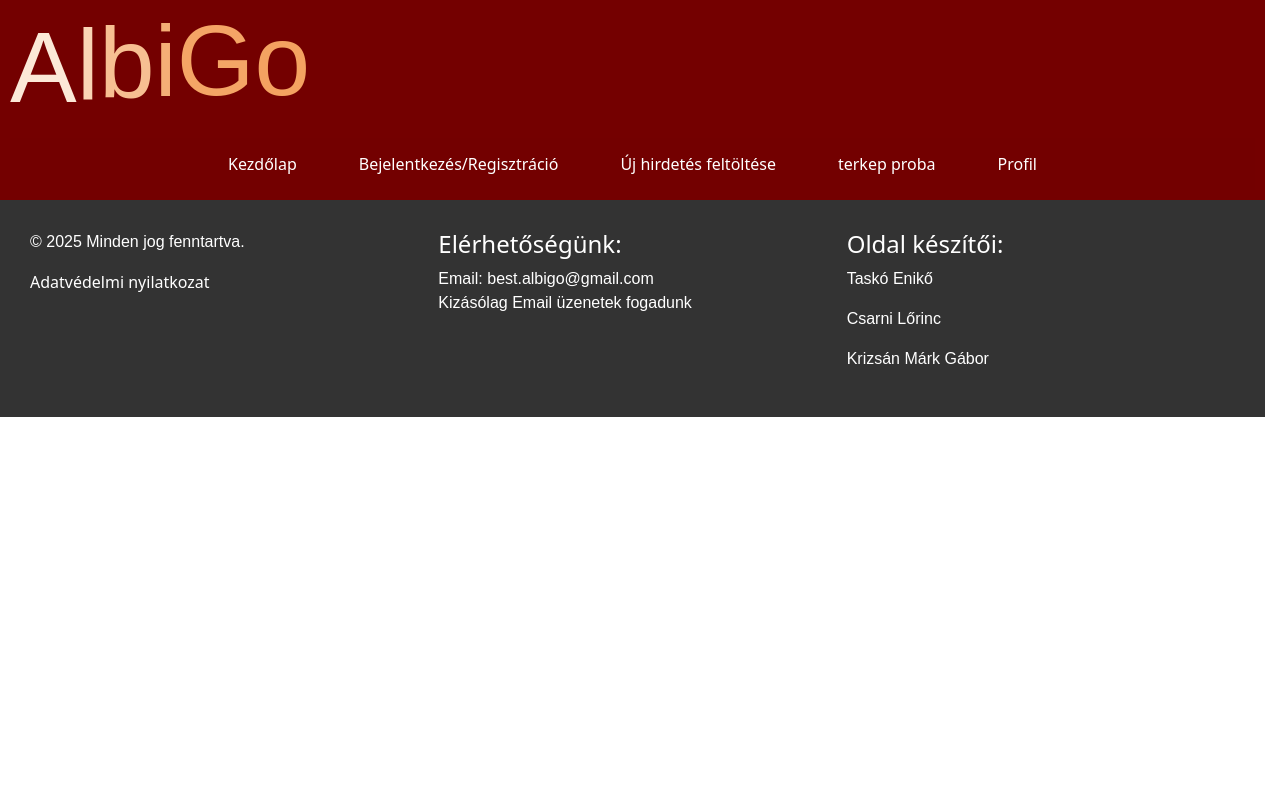
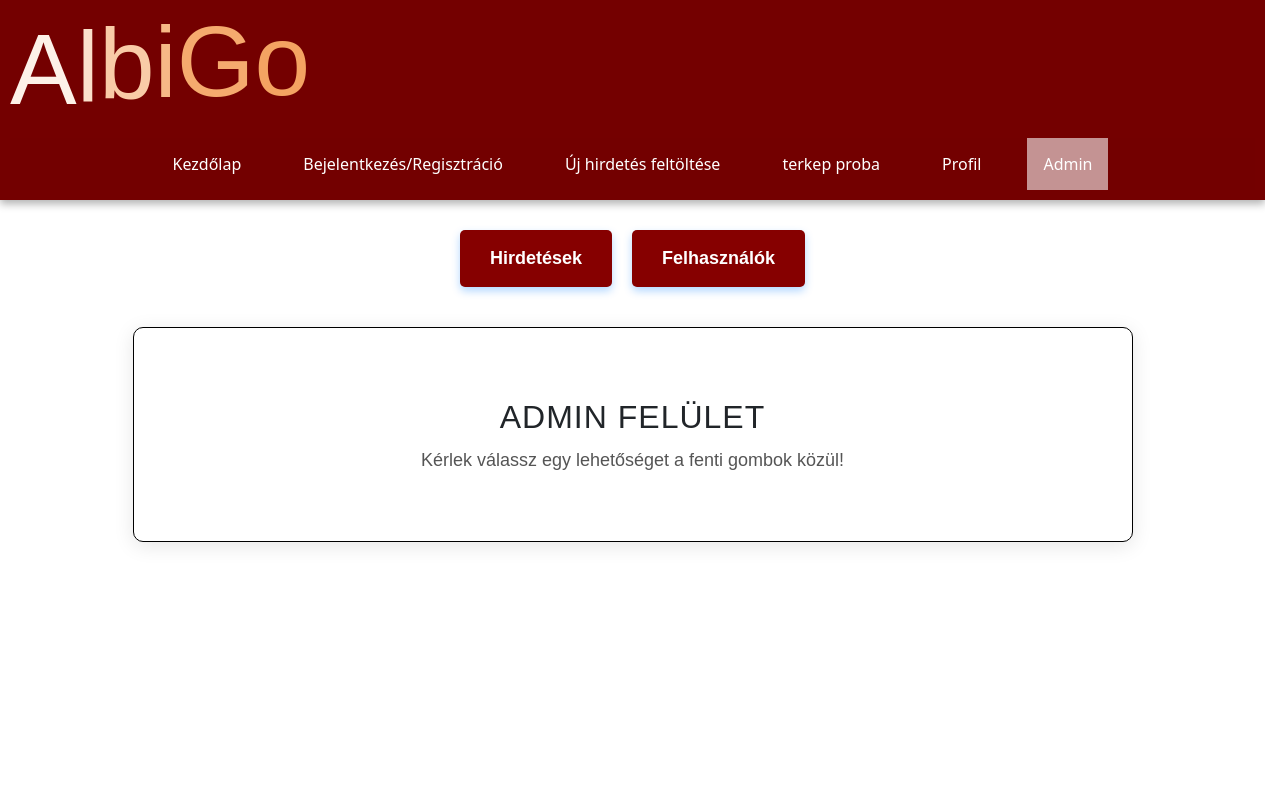
Before and after one commit to Lorinc19/VizsgaFrontend, a React (Create React App) app: page /admin in a window 1280 px wide. Shown: the top 800 px of the page. Built offline with nearby package versions, Linux system fonts and the light colour scheme.

Commit message:
Admin felület pipa

```diff
--- /dev/null
+++ b/src/Admin.css
@@ -0,0 +1,139 @@
+/* Alap stílusok az admin felülethez */
+.admin-felület {
+  font-family: 'Arial', sans-serif;
+  display: flex;
+  flex-direction: column;
+  align-items: center;
+  margin-top: 30px;
+  background-color: #ffffff; /* Világos háttérszín */
+  min-height: 100vh; /* Az oldal kitöltése */
+}
+
+/* Gombok elhelyezése */
+.gombok-tartó {
+  display: flex;
+  gap: 20px;
+  margin-bottom: 40px;
+}
+
+/* Gombok stílusa */
+.gomb {
+  padding: 15px 30px;
+  font-size: 18px;
+  font-weight: bold;
+  cursor: pointer;
+  background-color: #860000; /* Kék háttér */
+  color: white;
+  border: none;
+  border-radius: 5px;
+  transition: all 0.3s ease;
+  box-shadow: 0px 4px 8px rgba(0, 123, 255, 0.3); /* Árnyék */
+}
+
+.gomb:hover {
+  background-color: #cb4a4ac5; /* Sötétebb kék hover esetén */
+  transform: translateY(-2px); /* Finom kiemelés */
+}
+
+.gomb:focus {
+  outline: none; /* Eltávolítja az alapértelmezett fókuszkeretet */
+  box-shadow: 0px 0px 10px rgba(0, 123, 255, 0.5); /* Erősebb árnyék */
+}
+
+/* Tartalom szekció */
+.tartalom {
+  width: 85%;
+  max-width: 1000px;
+  text-align: center;
+  padding: 30px;
+  border: 1px solid #000000;
+  border-radius: 10px;
+  background-color: #ffffff;
+  box-shadow: 0 4px 20px rgba(0, 0, 0, 0.1); /* Árnyék a tartalom körül */
+}
+
+/* Szekciók stílusa */
+.szekcio {
+  padding: 20px;
+  margin-top: 20px;
+}
+
+/* Fejlécek */
+h2 {
+  font-size: 28px;
+  color: #333;
+  font-weight: bold;
+  margin-bottom: 20px;
+  text-transform: uppercase;
+  letter-spacing: 1px;
+}
+
+/* Üres tartalom szövege */
+.szekcio p {
+  font-size: 18px;
+  color: #555;
+  line-height: 1.6;
+  margin-top: 10px;
+}
+
+/* Kártyák elrendezése */
+.kartya-kontener {
+  display: grid;
+  grid-template-columns: repeat(auto-fit, minmax(250px, 1fr));
+  gap: 20px;
+  padding-top: 20px;
+}
+
+/* Minimalista kártya stílus */
+.minimalis-kartya {
+  background-color: #f9f9f9;
+  border: 1px solid #e4acac;
+  border-radius: 10px;
+  overflow: hidden;
+  box-shadow: 0 4px 12px rgba(0, 0, 0, 0.1);
+  transition: all 0.3s ease;
+  display: flex;
+  flex-direction: column;
+  height: 100%; /* Biztosítja, hogy a kártya kitöltse a rendelkezésre álló helyet */
+}
+
+/* A kártya alján a gomb mindig ott marad */
+.minimalis-kartya .kartya-tartalom {
+  flex-grow: 1; /* Engedi, hogy a tartalom kiterjedjen és kitöltse a rendelkezésre álló helyet */
+  padding: 15px;
+}
+
+.minimalis-kartya:hover {
+  transform: translateY(-5px);
+  box-shadow: 0 6px 18px rgba(0, 0, 0, 0.2);
+}
+
+/* Kártya tartalma */
+.kartya-tartalom h4 {
+  font-size: 18px;
+  color: #430505;
+  font-weight: bold;
+}
+
+.kartya-tartalom p {
+  font-size: 14px;
+  color: #540000;
+  margin-top: 5px;
+}
+
+/* Törlés gomb */
+.torles-gomb {
+  background-color: #6c0000;
+  color: white;
+  border: none;
+  padding: 10px;
+  width: 100%;
+  border-radius: 5px;
+  cursor: pointer;
+  transition: background-color 0.3s ease;
+  margin-top: auto; /* Ez biztosítja, hogy a gomb mindig az alján legyen */
+}
+
+.torles-gomb:hover {
+  background-color: #e60000;
+}
--- /dev/null
+++ b/src/Admin.js
@@ -0,0 +1,109 @@
+import React, { useState } from 'react';
+import './Admin.css'; // CSS fájl importálása
+
+const Admin = () => {
+  // Adatok hirdetésekről
+  const [hirdetesek, setHirdetesek] = useState([
+    {
+      hirdetesNev: "Eladó ház",
+      elerhetoseg: "123-456-789",
+      leiras: "Szép ház, jó helyen",
+    },
+    {
+      hirdetesNev: "Bérlésre kiadó lakás",
+      elerhetoseg: "987-654-321",
+      leiras: "Csendes környéken, jó közlekedéssel",
+    },
+  ]);
+
+  // Adatok felhasználókról
+  const [felhasznalok, setFelhasznalok] = useState([
+    {
+      nev: "János",
+      felhasznalonev: "janos123",
+      elerhetoseg: "janos@mail.com",
+    },
+    {
+      nev: "Anna",
+      felhasznalonev: "anna456",
+      elerhetoseg: "anna@mail.com",
+    },
+  ]);
+
+  // Állapot a gombokhoz
+  const [megtekintett, setMegtekintett] = useState(null);
+
+  // Gomb kattintás kezelése
+  const kezeloGombKattintas = (megjelenitett) => {
+    setMegtekintett(megjelenitett);
+  };
+
+  // Hirdetés törlés
+  const hirdetesTorles = (hirdetes) => {
+    setHirdetesek(hirdetesek.filter(item => item !== hirdetes));
+  };
+
+  // Felhasználó törlés
+  const felhasznaloTorles = (felhasznalo) => {
+    setFelhasznalok(felhasznalok.filter(item => item !== felhasznalo));
+  };
+
+  return (
+    <div className="admin-felület">
+      <div className="gombok-tartó">
+        <button className="gomb" onClick={() => kezeloGombKattintas('hirdetesek')}>Hirdetések</button>
+        <button className="gomb" onClick={() => kezeloGombKattintas('felhasznalok')}>Felhasználók</button>
+      </div>
+
+      <div className="tartalom">
+        {megtekintett === 'hirdetesek' && (
+          <div className="szekcio">
+            <h2>Hirdetések</h2>
+            <div className="kartya-kontener">
+              {hirdetesek.map((hirdetes, index) => (
+                <div key={index} className="minimalis-kartya">
+                  <div className="kartya-tartalom">
+                    <h4>{hirdetes.hirdetesNev}</h4>
+                    <p>{hirdetes.elerhetoseg}</p>
+                    <p>{hirdetes.leiras}</p>
+                  </div>
+                  <button className="torles-gomb" onClick={() => hirdetesTorles(hirdetes)}>
+                    Törlés
+                  </button>
+                </div>
+              ))}
+            </div>
+          </div>
+        )}
+
+        {megtekintett === 'felhasznalok' && (
+          <div className="szekcio">
+            <h2>Felhasználók</h2>
+            <div className="kartya-kontener">
+              {felhasznalok.map((felhasznalo, index) => (
+                <div key={index} className="minimalis-kartya">
+                  <div className="kartya-tartalom">
+                    <h4>{felhasznalo.nev}</h4>
+                    <p>{felhasznalo.felhasznalonev}</p>
+                  </div>
+                  <button className="torles-gomb" onClick={() => felhasznaloTorles(felhasznalo)}>
+                    Törlés
+                  </button>
+                </div>
+              ))}
+            </div>
+          </div>
+        )}
+
+        {megtekintett === null && (
+          <div className="szekcio">
+            <h2>Admin Felület</h2>
+            <p>Kérlek válassz egy lehetőséget a fenti gombok közül!</p>
+          </div>
+        )}
+      </div>
+    </div>
+  );
+};
+
+export default Admin;
--- a/src/App.js
+++ b/src/App.js
@@ -9,6 +9,7 @@ import Naptarproba from './Naptarproba';
 import Lablec from './Lablec';
 import Profil from './Profil';
 import Hirdetes from './Hirdetes';
+import Admin from './Admin';
 
 function App() {
   return (
@@ -23,6 +24,7 @@ function App() {
           <Route path='/map' element={<Map/>}/>
           <Route path='/profil' element={<Profil/>}/>
           <Route path='/hirdetes' element={<Hirdetes/>}/>
+          <Route path='/admin' element={<Admin/>}/>
 
         </Routes>
 
--- a/src/Navbar.js
+++ b/src/Navbar.js
@@ -41,9 +41,16 @@ export default function Navbar() {
           <Link className={(location.pathname === "/profil" || location.pathname === "/hirdetes") ? "active" : ""} to="/profil">
             Profil
           </Link>
+          </li>
+          <li>
+          <Link
+            className={location.pathname === "/admin" ? "active" : ""} to="/admin">
+            Admin
+          </Link>
+          </li>
 
 
-        </li>
+
       </ul>
     </div>
   );
```
